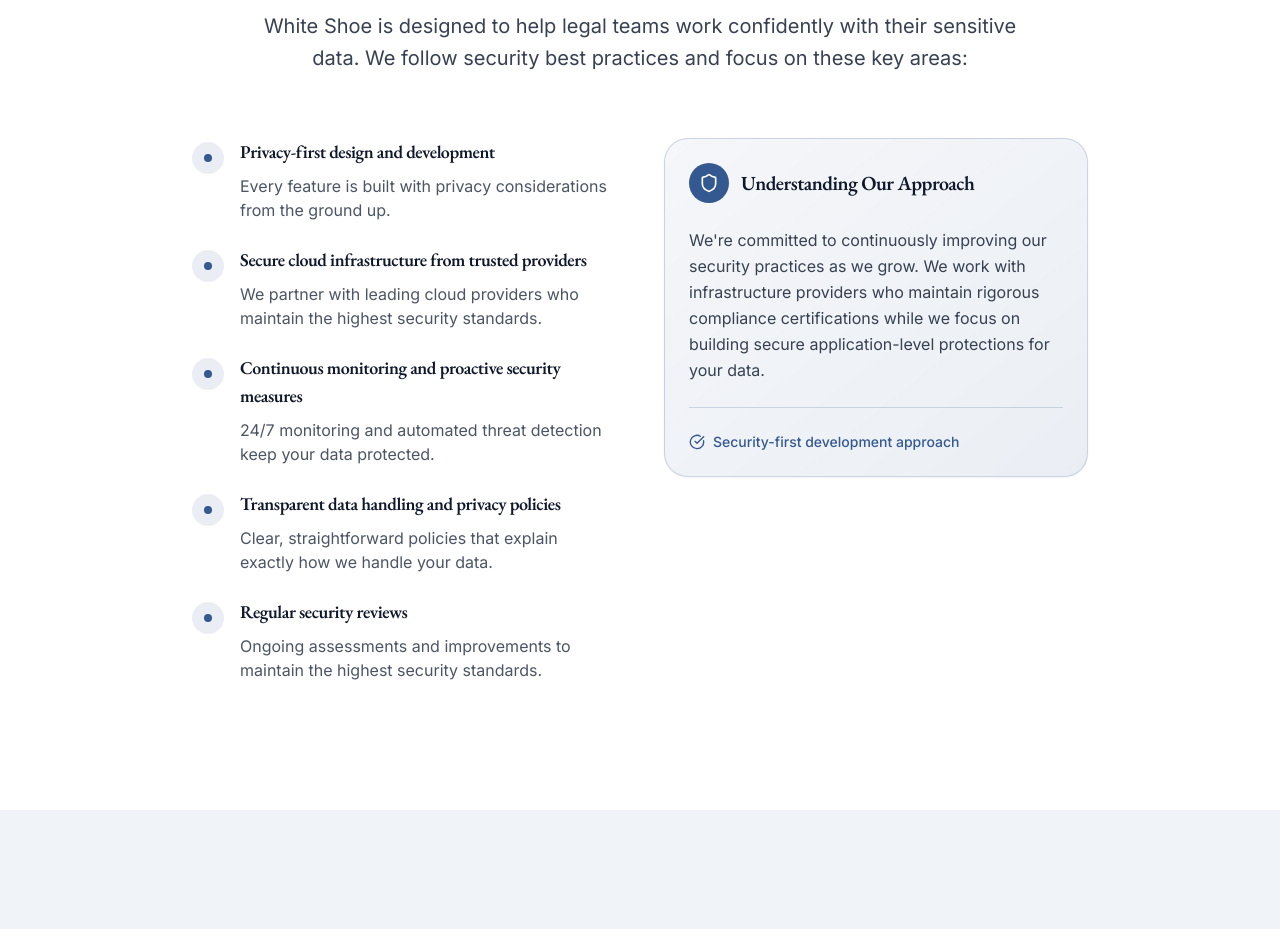
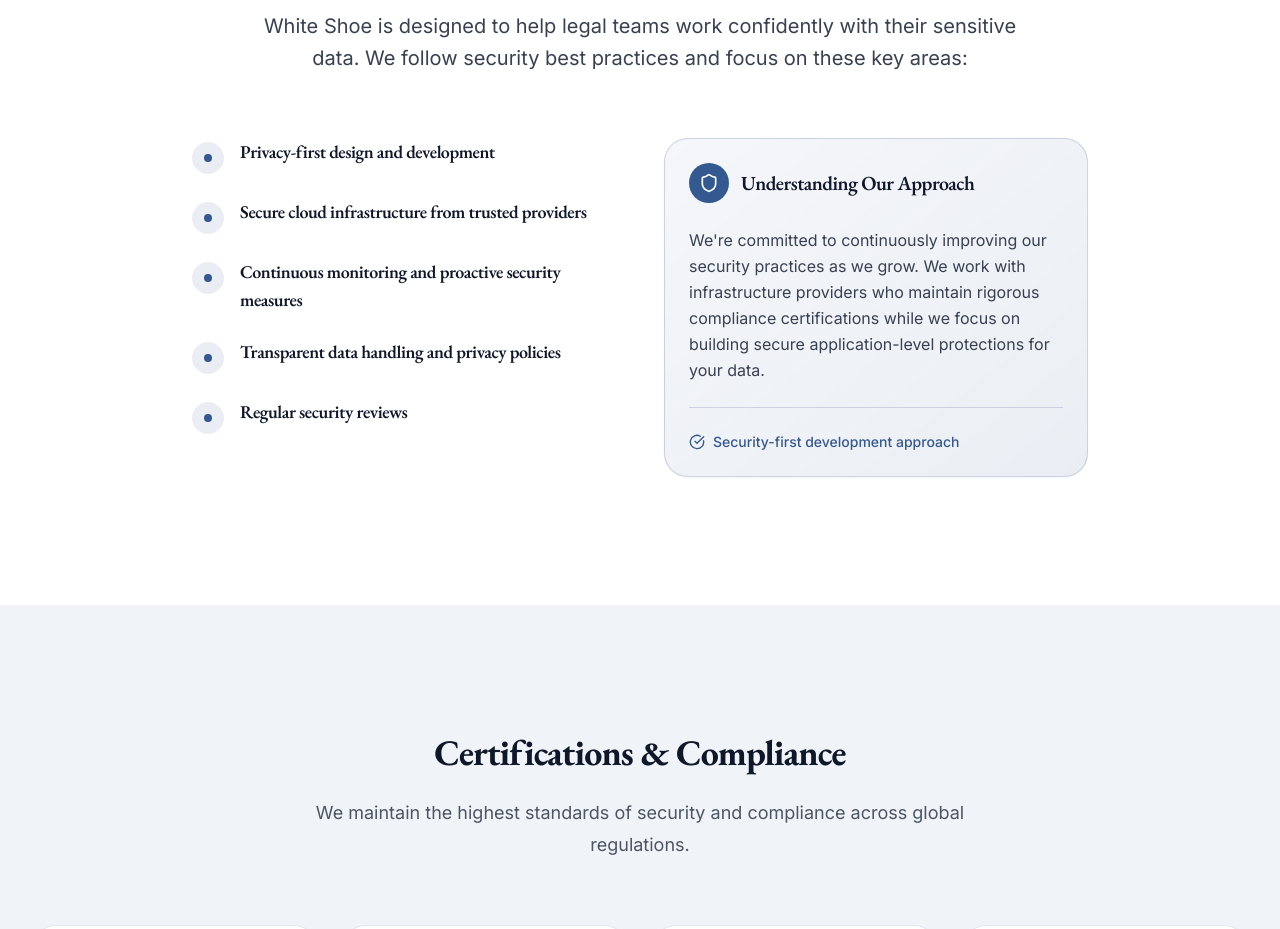
Before and after one commit to ab-boersma/ai-productivity-launch, a React (Vite) app: page /security in a window 1280 px wide. Shown: the part 1820-2749 px from the top of the page. Built offline with nearby package versions, Linux system fonts and the light colour scheme.

Commit message:
Refactor Security Philosophy section
Remove commentary from key areas.

```diff
--- a/src/pages/Security.tsx
+++ b/src/pages/Security.tsx
@@ -1,4 +1,3 @@
-
 import { Header } from "@/components/Header";
 import { Footer } from "@/components/Footer";
 import { Button } from "@/components/ui/button";
@@ -180,8 +179,7 @@ export default function Security() {
                     <div className="w-2 h-2 bg-slate-docket rounded-full"></div>
                   </div>
                   <div>
-                    <h3 className="text-lg font-semibold text-midnight-brief mb-2">Privacy-first design and development</h3>
-                    <p className="text-gray-600">Every feature is built with privacy considerations from the ground up.</p>
+                    <h3 className="text-lg font-semibold text-midnight-brief">Privacy-first design and development</h3>
                   </div>
                 </div>
 
@@ -190,8 +188,7 @@ export default function Security() {
                     <div className="w-2 h-2 bg-slate-docket rounded-full"></div>
                   </div>
                   <div>
-                    <h3 className="text-lg font-semibold text-midnight-brief mb-2">Secure cloud infrastructure from trusted providers</h3>
-                    <p className="text-gray-600">We partner with leading cloud providers who maintain the highest security standards.</p>
+                    <h3 className="text-lg font-semibold text-midnight-brief">Secure cloud infrastructure from trusted providers</h3>
                   </div>
                 </div>
 
@@ -200,8 +197,7 @@ export default function Security() {
                     <div className="w-2 h-2 bg-slate-docket rounded-full"></div>
                   </div>
                   <div>
-                    <h3 className="text-lg font-semibold text-midnight-brief mb-2">Continuous monitoring and proactive security measures</h3>
-                    <p className="text-gray-600">24/7 monitoring and automated threat detection keep your data protected.</p>
+                    <h3 className="text-lg font-semibold text-midnight-brief">Continuous monitoring and proactive security measures</h3>
                   </div>
                 </div>
 
@@ -210,8 +206,7 @@ export default function Security() {
                     <div className="w-2 h-2 bg-slate-docket rounded-full"></div>
                   </div>
                   <div>
-                    <h3 className="text-lg font-semibold text-midnight-brief mb-2">Transparent data handling and privacy policies</h3>
-                    <p className="text-gray-600">Clear, straightforward policies that explain exactly how we handle your data.</p>
+                    <h3 className="text-lg font-semibold text-midnight-brief">Transparent data handling and privacy policies</h3>
                   </div>
                 </div>
 
@@ -220,8 +215,7 @@ export default function Security() {
                     <div className="w-2 h-2 bg-slate-docket rounded-full"></div>
                   </div>
                   <div>
-                    <h3 className="text-lg font-semibold text-midnight-brief mb-2">Regular security reviews</h3>
-                    <p className="text-gray-600">Ongoing assessments and improvements to maintain the highest security standards.</p>
+                    <h3 className="text-lg font-semibold text-midnight-brief">Regular security reviews</h3>
                   </div>
                 </div>
               </div>
```
